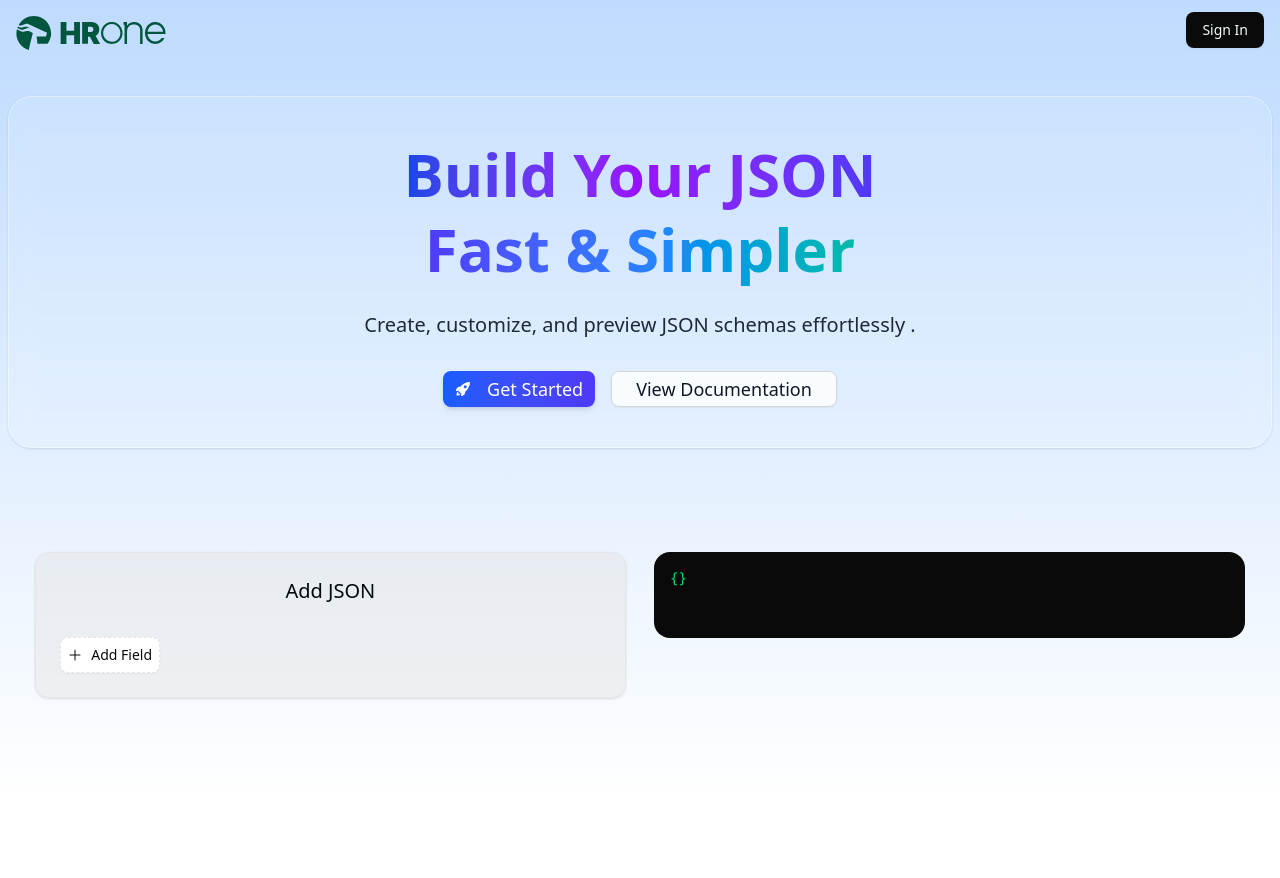
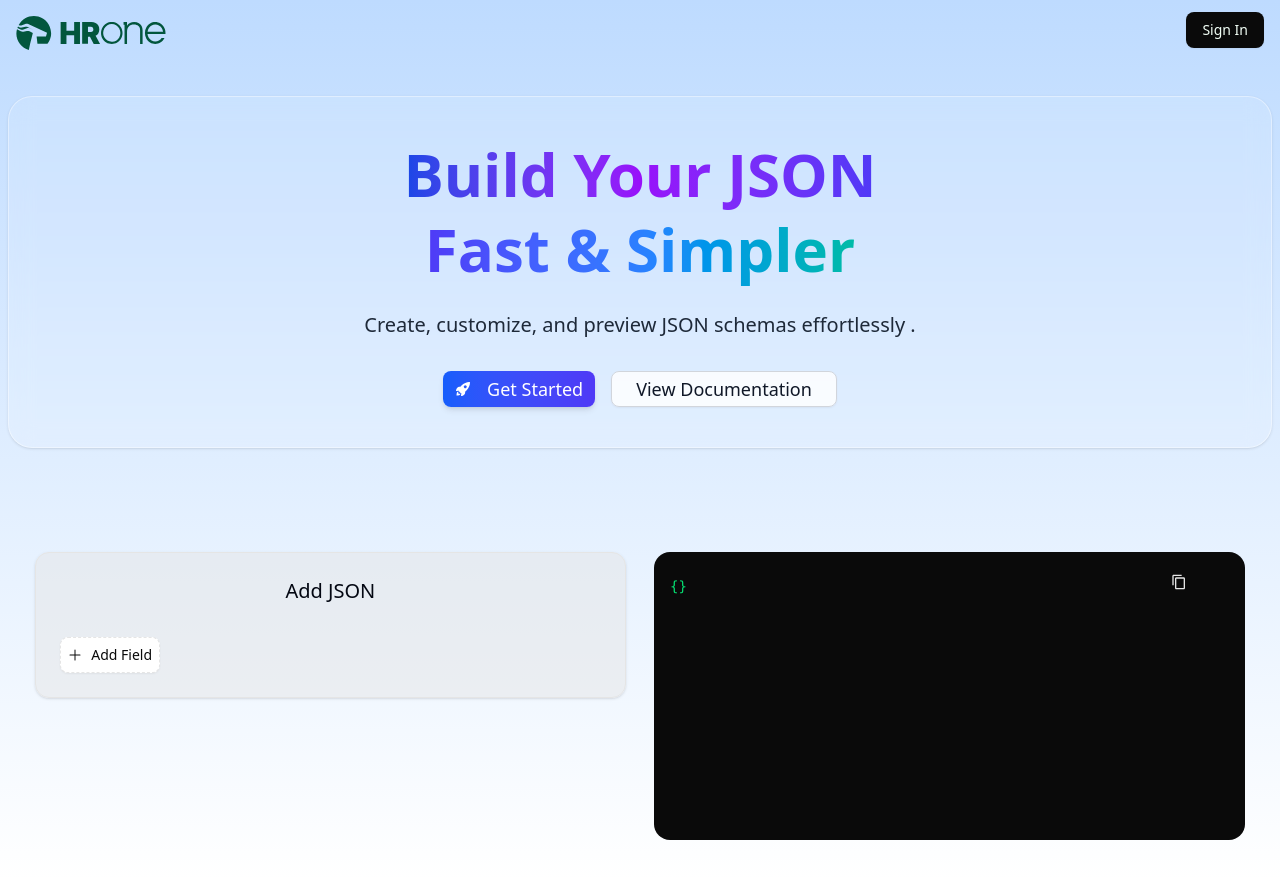
Before and after one commit to VishalChoudhary01/JSON-Builder, a Next.js app: page / in a window 1280 px wide. Before the commit the page ends 800 px from the top, so only its background shows below. Built offline with nearby package versions, Linux system fonts and the light colour scheme; a web font is replaced by a local one.

Commit message:
added copy functionality

```diff
--- a/src/components/templates/SchemaPreview.jsx
+++ b/src/components/templates/SchemaPreview.jsx
@@ -1,7 +1,9 @@
 "use client";
-import React from "react";
+import React, { useRef, useState } from "react";
 import { useFormContextProvider } from "@/contexts/FormContext";
-import {CardContent} from '../atoms/card'
+import { CardContent } from "../atoms/card";
+import { MdOutlineContentCopy } from "react-icons/md";
+import { Button } from "../atoms/button";
 
 const buildJson = (fields = []) => {
   const result = {};
@@ -30,11 +32,38 @@ const SchemaPreview = () => {
   const fields = watch("fields");
 
   const jsonOutput = buildJson(fields);
+  const jsonRef = useRef();
+  const [copied, setCopied] = useState(false);
+
+  const handleCopy = () => {
+    if (jsonRef.current) {
+      const textCopy = jsonRef.current.innerText;
+      navigator.clipboard.writeText(textCopy).then(() => {
+        setCopied(true);
+        setTimeout(() => setCopied(false), 1500);
+      });
+    }
+  };
 
   return (
-      <CardContent className="p-4 rounded-2xl bg-neutral-950 text-green-400 h-[calc(100%-60px)] overflow-auto">
-        <pre className="text-sm">{JSON.stringify(jsonOutput, null, 2)}</pre>
-      </CardContent>
+    <CardContent className="px-4 py-6 relative rounded-2xl bg-neutral-950 text-green-400 md:h-[calc(100%-60px)] min-h-72 overflow-auto">
+      <div className="absolute right-12 top-3 group " data-tooltip="Copy">
+        <Button
+          onClick={handleCopy}
+          variant={"ghost"}
+          size={"icon"}
+          className="hover:bg-transparent cursor-pointer  transition-all relative py-1"
+        >
+          <MdOutlineContentCopy className={copied ? "text-green-500" : "text-neutral-200"} />
+        </Button>
+
+        <span className="absolute -top-0 left-1/6 translate-x-1/2 scale-0 group-hover:scale-100 transition-all bg-green-400/30 text-white text-xs px-2 py-1 rounded-md pointer-events-none z-10">
+          Copy
+        </span>
+      </div>
+
+      <pre ref={jsonRef} className="text-sm">{JSON.stringify(jsonOutput, null, 2)}</pre>
+    </CardContent>
   );
 };
 
```
